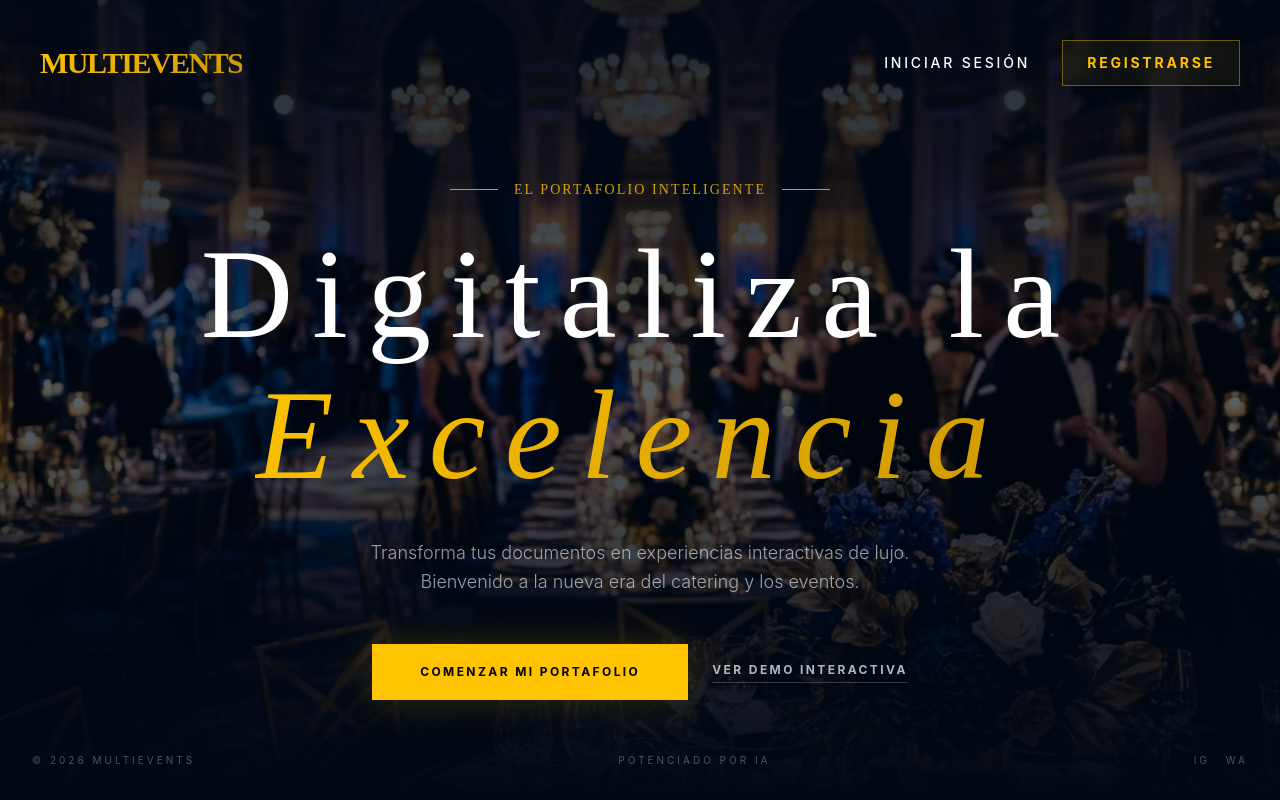
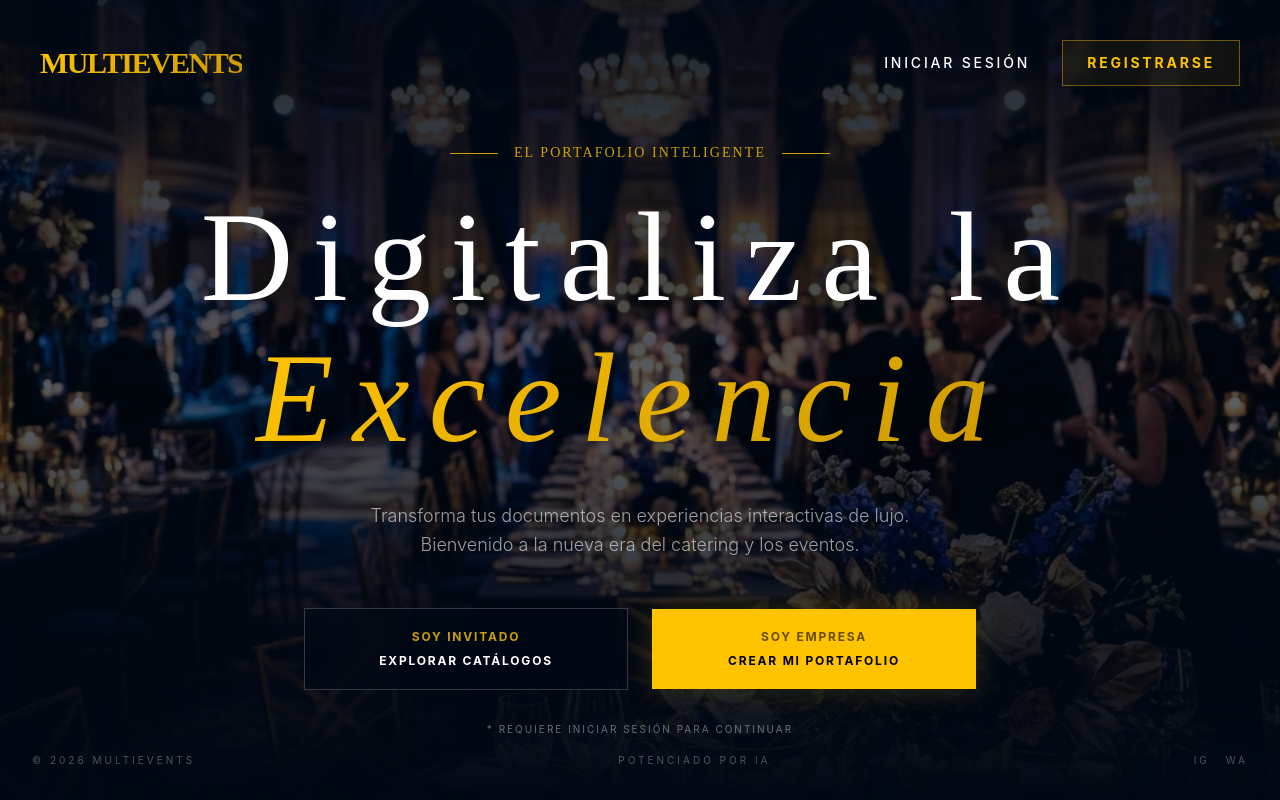
Before and after one commit to RyanSmartCatering/MultiEventosPeru, a Next.js app: page / in a window 1280 px wide. Built offline with nearby package versions, Linux system fonts and the light colour scheme.

Commit message:
UI: Add dual path CTA (Guest/Company) with login requirement

```diff
--- a/src/app/page.tsx
+++ b/src/app/page.tsx
@@ -52,17 +52,30 @@ export default function Home() {
           Bienvenido a la nueva era del catering y los eventos.
         </p>
 
-        {/* Main CTA */}
-        <div className="flex flex-col sm:flex-row gap-6 justify-center items-center">
-          <button className="group relative bg-gold text-black font-bold px-12 py-5 overflow-hidden transition-all tracking-[0.2em] uppercase text-xs shadow-[0_0_40px_rgba(255,195,0,0.2)] hover:shadow-[0_0_60px_rgba(255,195,0,0.4)]">
-            <div className="absolute inset-0 bg-white/20 translate-y-full group-hover:translate-y-0 transition-transform duration-300 ease-out" />
-            <span className="relative">Comenzar mi Portafolio</span>
+        {/* Main CTA: Two Paths */}
+        <div className="flex flex-col sm:flex-row gap-6 justify-center items-center w-full max-w-2xl mx-auto">
+          {/* Opción A: Invitados / Clientes */}
+          <button className="group relative w-full sm:w-1/2 border border-white/20 hover:border-gold bg-[#000814]/60 backdrop-blur-md text-white font-bold px-8 py-5 overflow-hidden transition-all tracking-[0.15em] uppercase text-[10px] md:text-xs">
+            <div className="absolute inset-0 bg-white/5 translate-y-full group-hover:translate-y-0 transition-transform duration-300 ease-out" />
+            <span className="relative flex flex-col items-center gap-2">
+              <span className="text-gold/80">Soy Invitado</span>
+              <span>Explorar Catálogos</span>
+            </span>
           </button>
 
-          <button className="text-white/70 font-bold tracking-[0.2em] uppercase text-xs border-b border-white/20 hover:border-gold hover:text-white transition-all pb-1">
-            Ver Demo Interactiva
+          {/* Opción B: Empresas de Catering */}
+          <button className="group relative w-full sm:w-1/2 bg-gold text-black font-bold px-8 py-5 overflow-hidden transition-all tracking-[0.15em] uppercase text-[10px] md:text-xs shadow-[0_0_30px_rgba(255,195,0,0.2)] hover:shadow-[0_0_50px_rgba(255,195,0,0.4)]">
+            <div className="absolute inset-0 bg-white/20 translate-y-full group-hover:translate-y-0 transition-transform duration-300 ease-out" />
+            <span className="relative flex flex-col items-center gap-2">
+              <span className="text-black/60">Soy Empresa</span>
+              <span>Crear mi Portafolio</span>
+            </span>
           </button>
         </div>
+
+        <p className="mt-8 text-[10px] text-white/40 uppercase tracking-[0.2em]">
+          * Requiere iniciar sesión para continuar
+        </p>
       </div>
 
       {/* Decorative Bottom Elements */}
```
